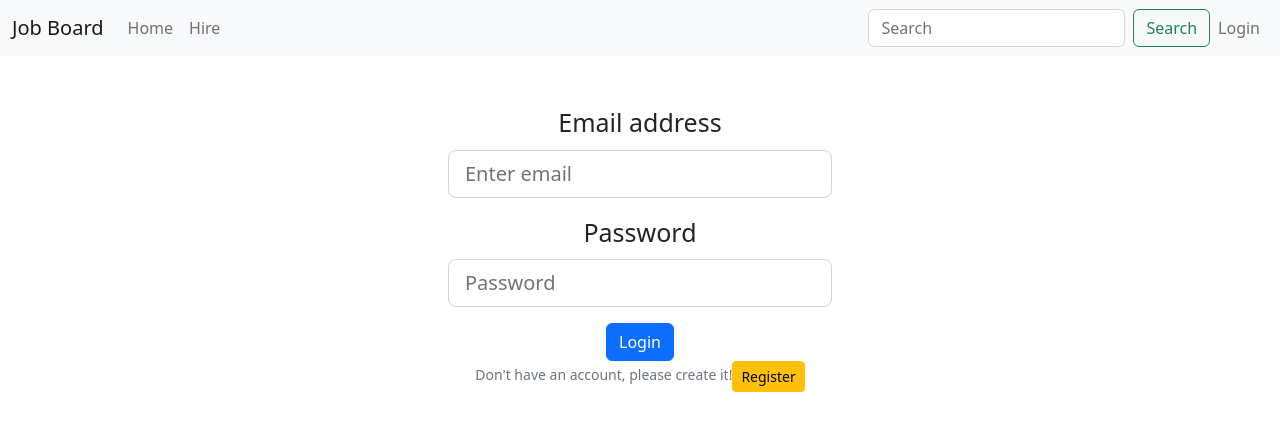
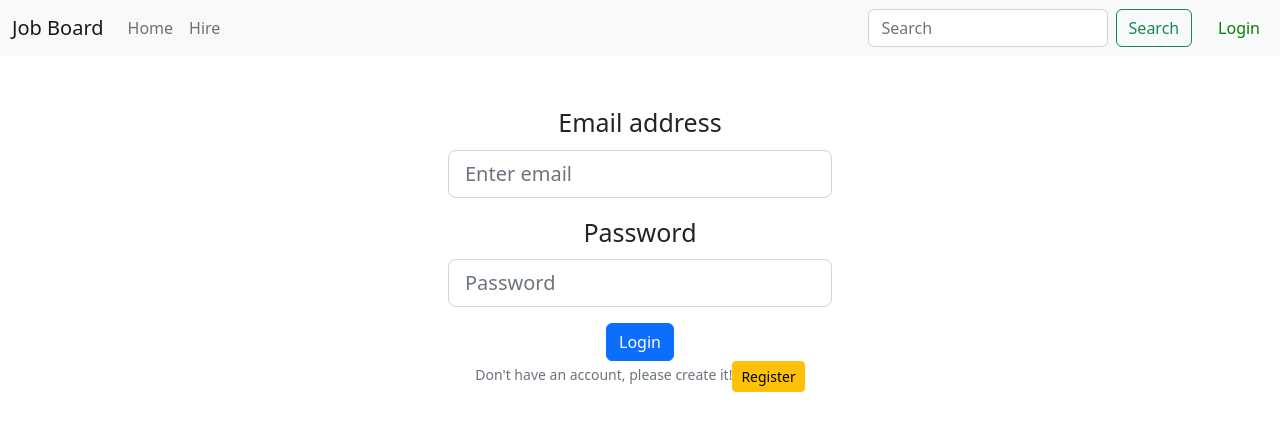
Before and after one commit to asifrazaansari/job-board-front, a React (Create React App) app: page /users/login in a window 1280 px wide. Shown: the top 430 px of the page. Built offline with nearby package versions, Linux system fonts and the light colour scheme.

Commit message:
updated navbar login and job

```diff
--- a/src/components/Navbar.js
+++ b/src/components/Navbar.js
@@ -3,11 +3,18 @@ import Container from 'react-bootstrap/Container';
 import Form from 'react-bootstrap/Form';
 import Nav from 'react-bootstrap/Nav';
 import Navbar from 'react-bootstrap/Navbar';
-
+import Cookies from "js-cookie";
 
 function NavScroll() {
 
   const userName = localStorage.getItem("userName") || ""
+
+  const handleLogout = () => {
+    localStorage.removeItem("userName");
+    localStorage.removeItem("userId")
+    Cookies.remove("token")
+    window.location.reload();
+  }
 
   return (
     <Navbar bg="light" expand="lg">
@@ -29,18 +36,25 @@ function NavScroll() {
               placeholder="Search"
               className="me-2"
               aria-label="Search"
+              style={{ width: '70%' }}
             />
             <Button variant="outline-success">Search</Button>
           </Form>
           <Nav
-            className="me-right my-2 my-lg-0"
+            className="me-right my- my-lg-0"
             style={{ maxHeight: '100px' }}
             navbarScroll
           >
             {
-              userName === "" ? <Nav.Link href="/users/login">Login</Nav.Link> : <h3>{userName}</h3>
+              userName === ""
+                ? <Nav.Link href="/users/login" style={{ color: 'green' }}>Login</Nav.Link>
+                : <>
+                  <Navbar.Text>
+                    Signed in as: <a href="/">{userName}</a>
+                  </Navbar.Text>
+                  <Nav.Link href="/" onClick={handleLogout} style={{ color: 'red' }}>Logout</Nav.Link>
+                </>
             }
-
           </Nav>
         </Navbar.Collapse>
       </Container>
--- a/src/pages/Job/Job.js
+++ b/src/pages/Job/Job.js
@@ -7,6 +7,8 @@ const Job = () => {
     const [jobs, setJobs] = useState([])
 
     const userId = localStorage.getItem("userId")
+
+    const userName = localStorage.getItem("userName")
 
     const getJobs = async () => {
         const response = await axios.get("https://job-board.up.railway.app/jobs")
@@ -21,7 +23,7 @@ const Job = () => {
     return (
         <div className='container mt-3'>
             <Button className="float-sm-end" variant="warning" href="/jobs/create">Create New Job</Button>
-            <h2>List of all Created Job</h2>
+            <h2>List of created job by {userName}</h2>
             {
                 jobs && jobs.map((job) => {
                     if (userId === job.user) {
--- a/src/pages/Login/Login.js
+++ b/src/pages/Login/Login.js
@@ -51,10 +51,9 @@ const Login = () => {
             localStorage.setItem("userName", userdata.userName);
             localStorage.setItem("userId", userdata.userId);
             navigate("/");
+            window.location.reload();
         }
     }, [userdata, navigate]);
-
-    console.log(userdata)
 
     return (
         <div className="d-flex justify-content-center mt-5">
```
